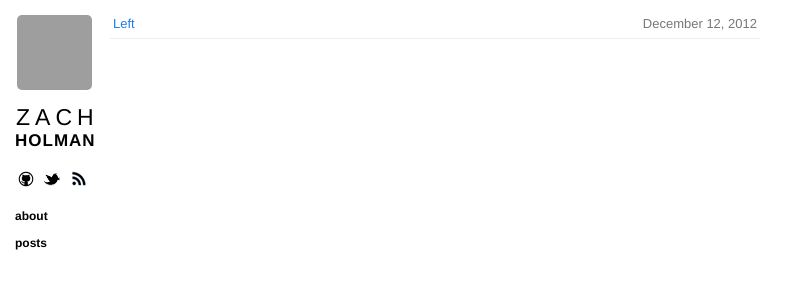
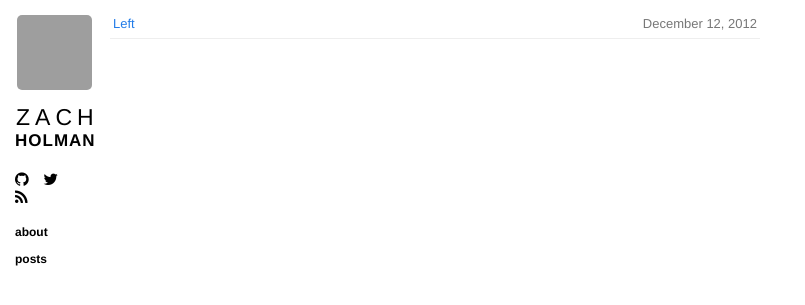
Before and after one commit to holman/left, a Jekyll site: the page built from index.html, in a window 1280 px wide. Shown: the top 305 px of the page, without its empty margins (0-805 px from the left). Built offline with Jekyll 4.4.1, drawn with Linux system fonts in a browser that asks for light colours; nearby versions of some CDN libraries; Markdown is read by kramdown in place of the engine named in the settings; grey boxes are pictures that could not be loaded.

Commit message:
Changed icons to use font awesome

```diff
--- a/_layouts/layout.html
+++ b/_layouts/layout.html
@@ -41,9 +41,9 @@
     </section>
 
     <section class="meta">
-      <a href="https://github.com/{{ site.github }}" target="_blank"><img src="/images/github.png" /></a>
-      <a href="https://twitter.com/{{ site.twitter }}" target="_blank"><img src="/images/twitter.png"></a>
-      <a href="/atom.xml"><img src="/images/rss.png" /></a>
+      <a href="https://github.com/{{ site.github }}" target="_blank"><i class="icon icon-github"></i></a>
+      <a href="https://twitter.com/{{ site.twitter }}" target="_blank"><i class="icon icon-twitter"></i></a>
+      <a href="/atom.xml"><i class="icon icon-rss"></i></a>
     </section>
 
     <section class="sections">
--- a/css/base.css
+++ b/css/base.css
@@ -40,6 +40,8 @@ a {
     color: black; }
     .sidebar .meta a:hover {
       color: #227ce8; }
+  .sidebar .meta .icon {
+    margin-right: 10px; }
   .sidebar .sections {
     margin: 15px 0 0 0; }
     .sidebar .sections a {
```
Also changed, not shown: images/github.png (deleted), images/rss.png (deleted), images/twitter.png (deleted).
